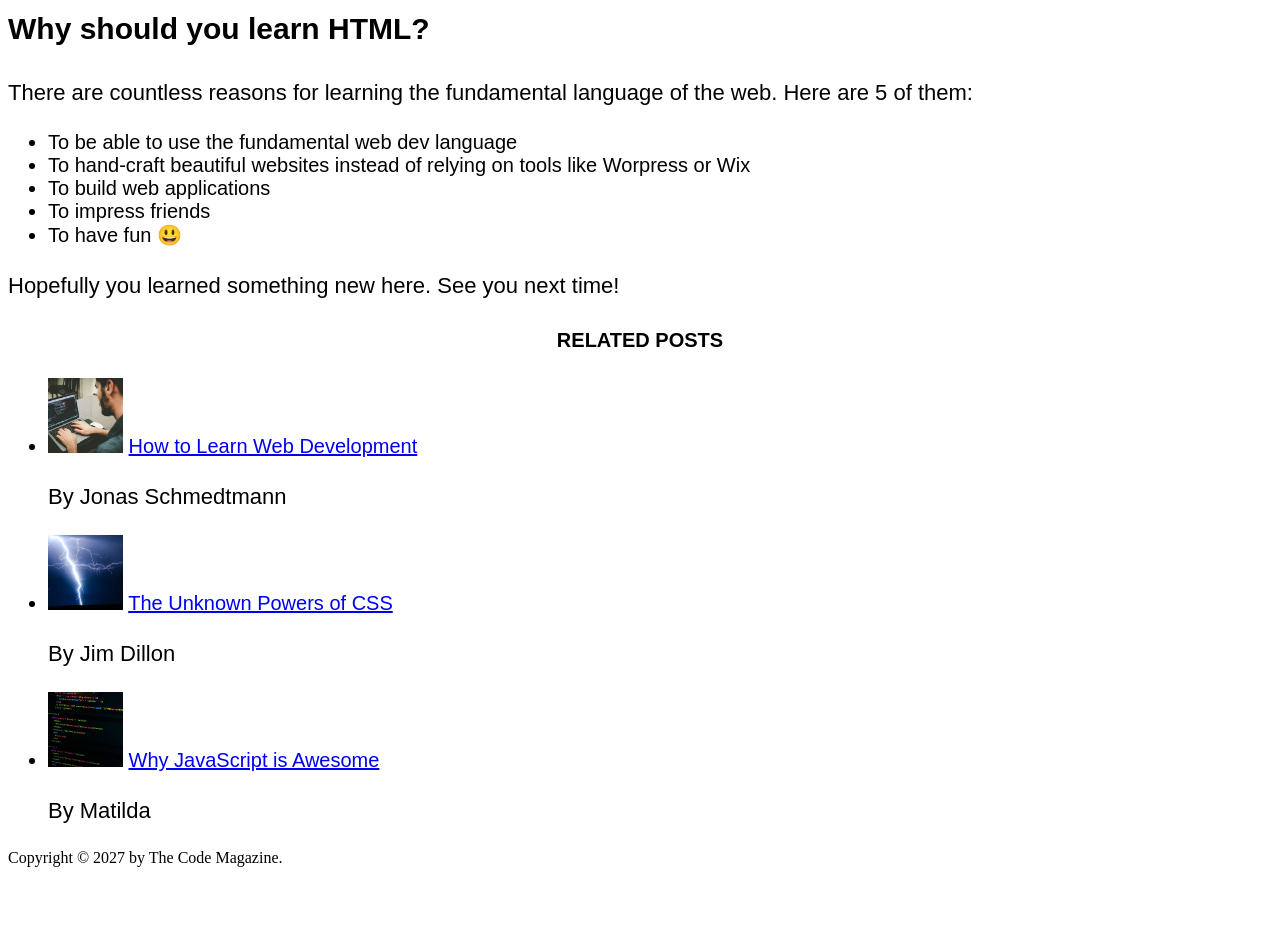
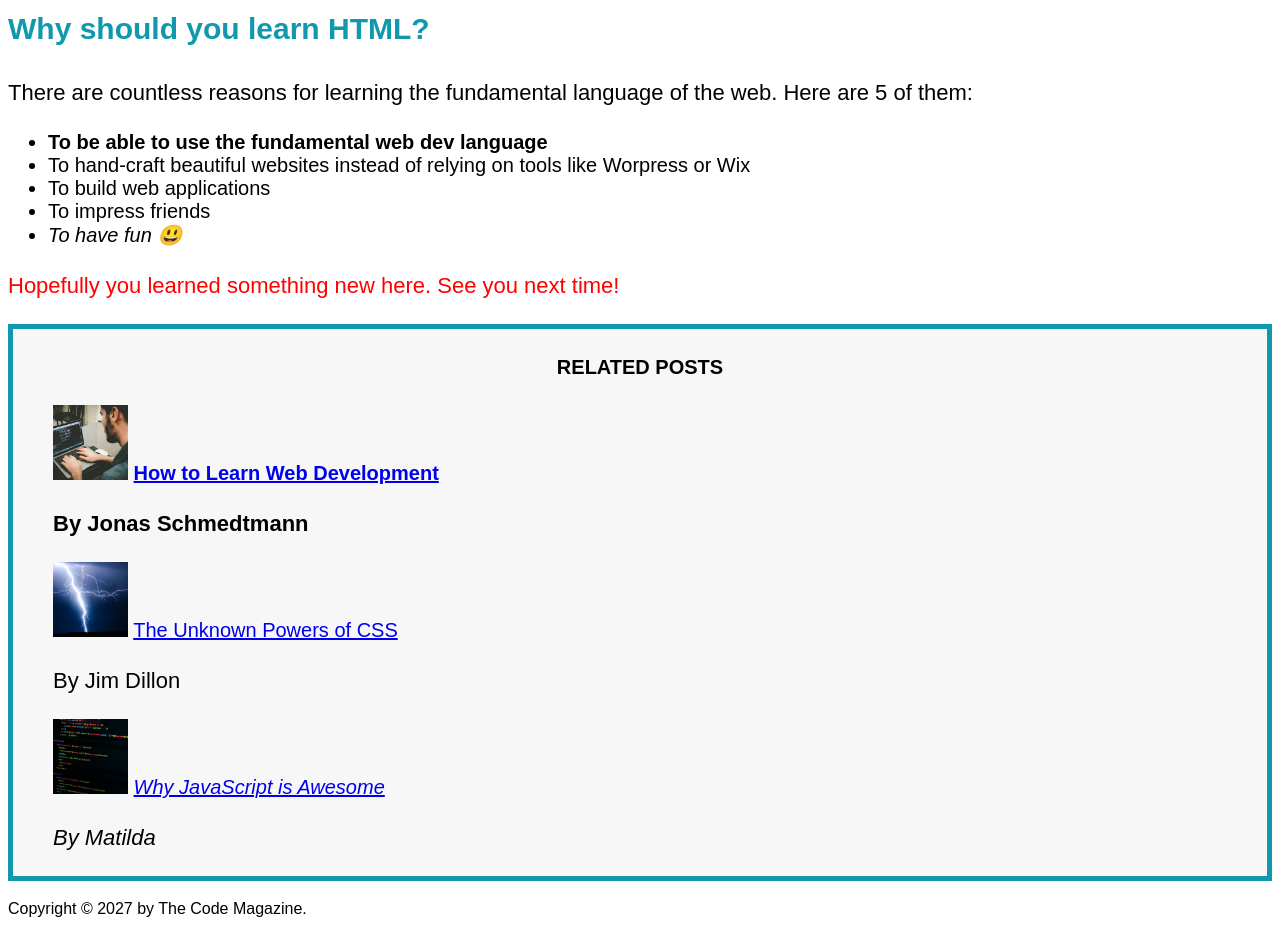
Before and after one commit to Deepak483/HTMLCSS, a plain HTML site: page index.html in a window 1280 px wide. Shown: the part 1140-2083 px from the top of the page. Before the commit the page ends 2015 px from the top, so only its background shows below. Drawn offline with Linux system fonts and the light colour scheme.

Commit message:
added few lines in index.html and style.css

```diff
--- a/index.html
+++ b/index.html
@@ -16,9 +16,8 @@
     <h6>The Basic Language of the Web: HTML</h6>
     -->
 
-    <header>
+    <header class="main-header">
       <h1>📘 The Code Magazine</h1>
-
       <nav>
         <a href="blog.html">Blog</a>
         <a href="#">Challenges</a>
@@ -38,7 +37,7 @@
           width="50"
         />
 
-        <p>Posted by <strong>Laura Jones</strong> on Monday, June 21st 2027</p>
+        <p id="author">Posted by <strong>Laura Jones</strong> on Monday, June 21st 2027</p>
 
         <img
           src="img/post-img.jpg"
@@ -114,7 +113,7 @@
       <h4>Related posts</h4>
 
       <ul>
-        <li>
+        <li class="li-related">
           <img
             src="img/related-1.jpg"
             alt="Person programming"
@@ -124,12 +123,12 @@
           <a href="#">How to Learn Web Development</a>
           <p>By Jonas Schmedtmann</p>
         </li>
-        <li>
+        <li class="li-related">
           <img src="img/related-2.jpg" alt="Lightning" width="75" heigth="75" />
           <a href="#">The Unknown Powers of CSS</a>
           <p>By Jim Dillon</p>
         </li>
-        <li>
+        <li class="li-related">
           <img
             src="img/related-3.jpg"
             alt="JavaScript code on a screen"
@@ -142,6 +141,9 @@
       </ul>
     </aside>
 
-    <footer>Copyright &copy; 2027 by The Code Magazine.</footer>
+    <footer>
+      <p id="copyright">
+        Copyright &copy; 2027 by The Code Magazine.</footer>
+      </p>
   </body>
 </html>
--- a/style.css
+++ b/style.css
@@ -2,6 +2,9 @@ h1,h2,h3,h4,p,li{
     font-family: sans-serif;
 }
 
+h1,h2,h3{
+    color:#1098ad;
+}
 h1{
     /* color:red; */
     font-size: 26px;
@@ -27,3 +30,37 @@ li{
     font-size: 20px;
     font-family: sans-serif;
 }
+footer p{
+    font-size: 16px;
+}
+/* article header p{
+    font-style: italic;
+} */
+#author{
+    font-style: italic;
+}
+#copyright{
+    font-size: 16px;
+}
+.li-related{
+    list-style: none;
+}
+.main-header{
+    background-color: #f7f7f7;
+}
+aside{
+    background-color:#f7f7f7;
+    border:5px solid #1098ad;
+}
+li:first-child{
+    font-weight: bold;
+}
+li:last-child{
+    font-style: italic;
+}
+/* li:nth-child(){
+    color:blue;
+} */
+article p:last-child{
+    color:red
+}
```
